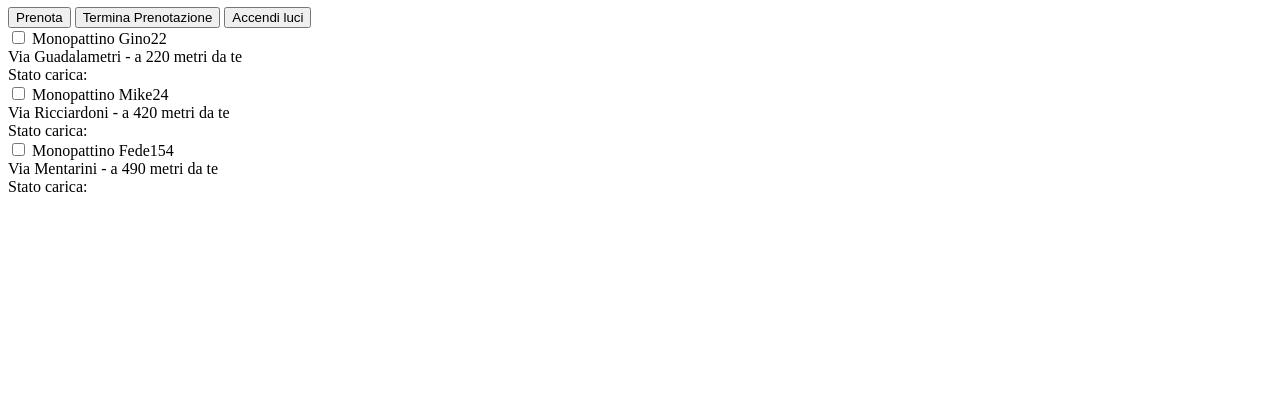
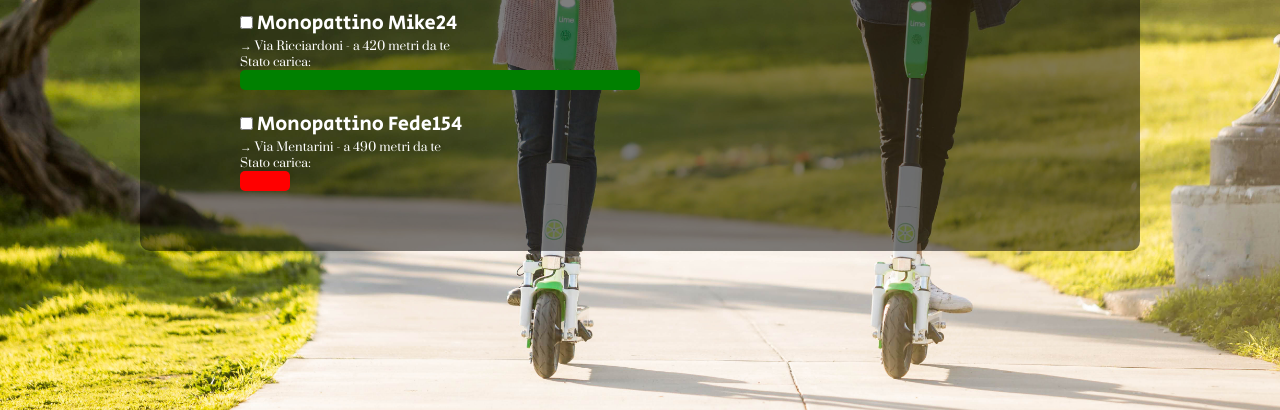
Before and after one commit to SevenErol/Boolean-Coding-Challenge, a plain HTML site: page Index.html in a window 1280 px wide. Shown: the part 390-800 px from the top of the page. Drawn offline with Linux system fonts and the light colour scheme.

Commit message:
Add files via upload

```diff
--- a/Index.html
+++ b/Index.html
@@ -4,7 +4,7 @@
     <meta charset="utf-8">
     <title>Pagina scooter Lim</title>
 
-    <link rel="stylesheet" href="Booleanproject.css">
+    <link rel="stylesheet" href="style.css">
 
     <!-- Google font sottotitolo generale pagina -->
     <link rel="preconnect" href="https://fonts.googleapis.com">
```
